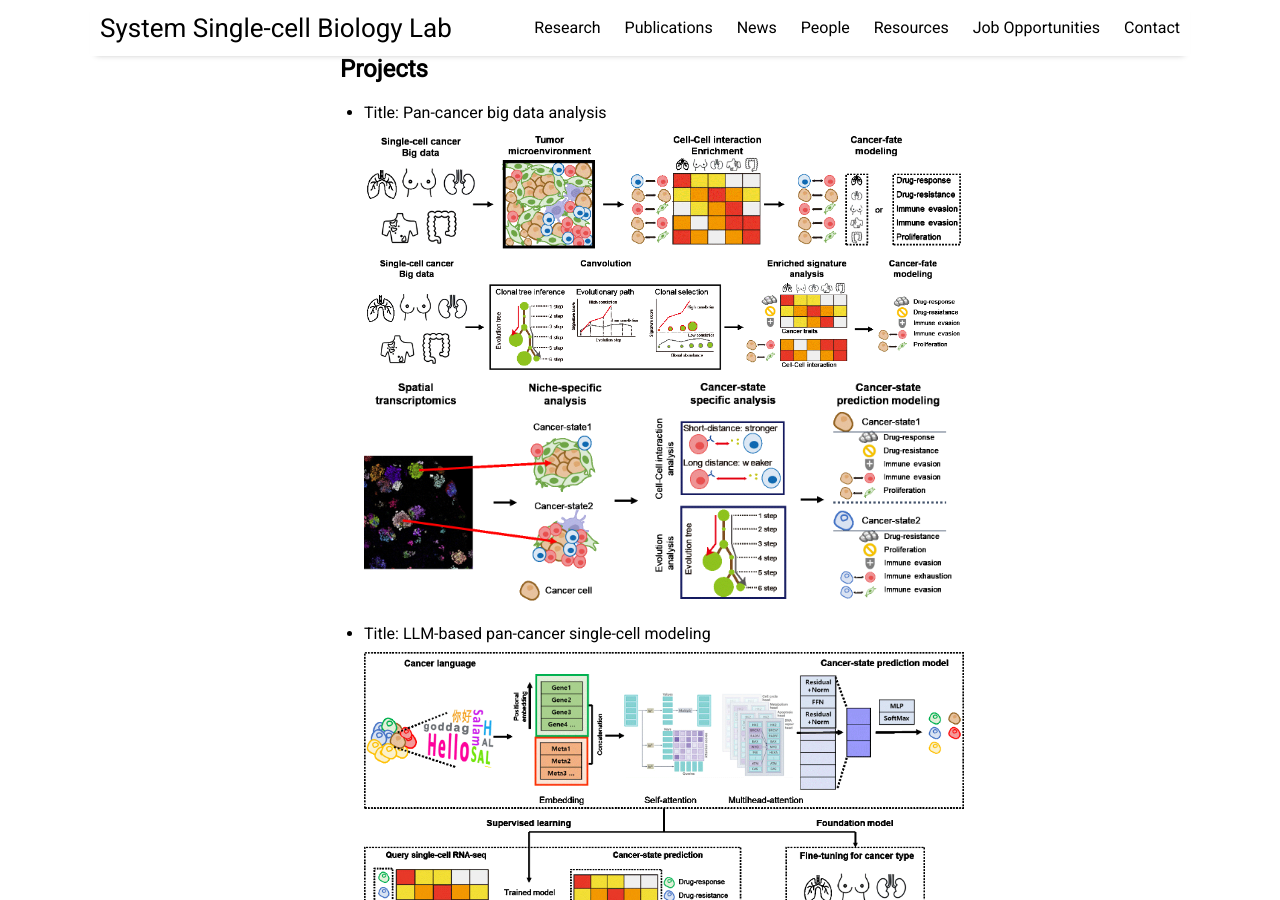
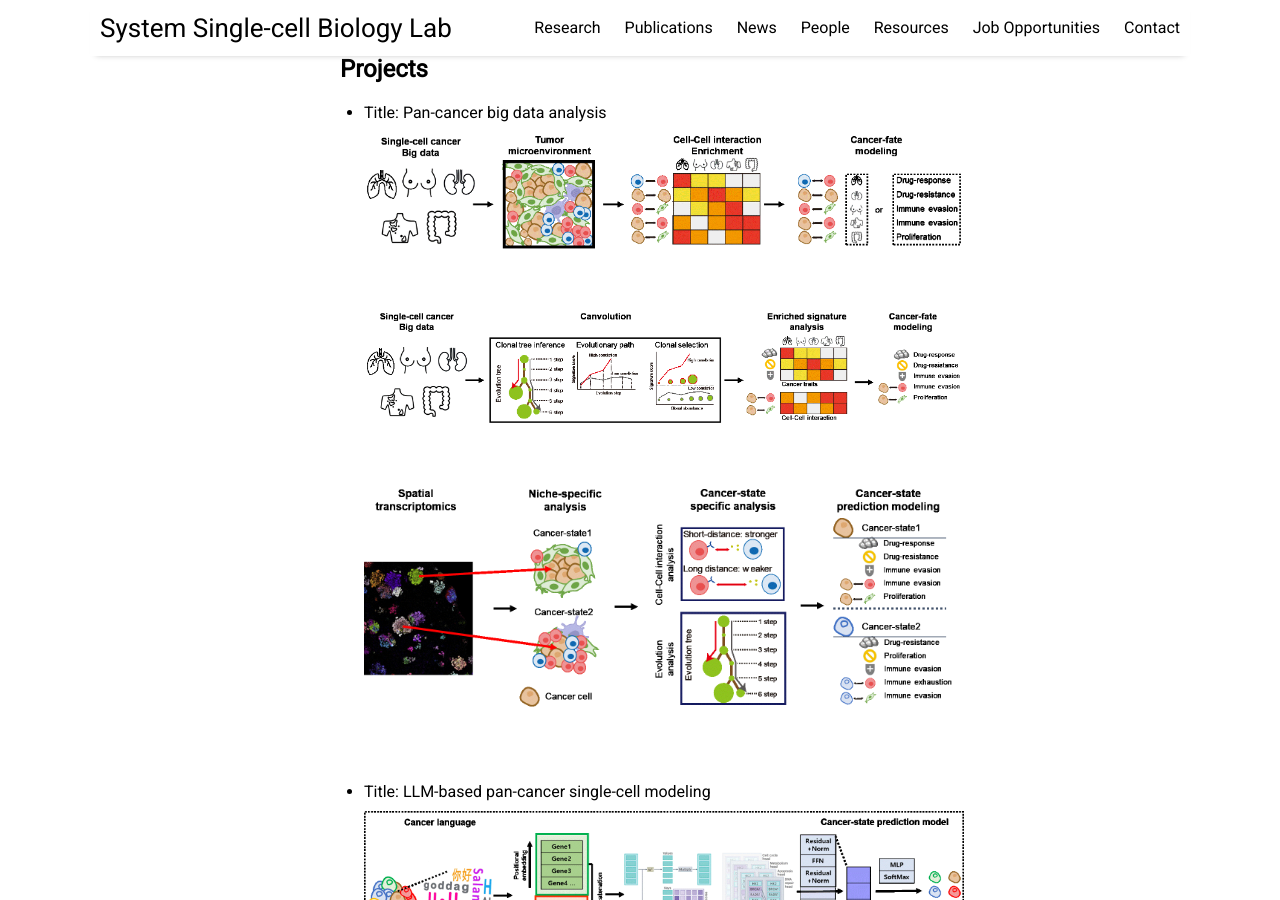
Before and after one commit to jaewon-cho/sdfasdf2dscf34fad.github.io, a Jekyll site: the page built from pages/research.md, in a window 1280 px wide and 900 px high, scrolled down 938 px. Built offline with Jekyll 4.4.1, drawn with Linux system fonts in a browser that asks for light colours; nearby versions of some CDN libraries.

Commit message:
Update research.md

```diff
--- a/pages/research.md
+++ b/pages/research.md
@@ -20,12 +20,12 @@ We are trying to establish a hidden feature with big "pan-cancer" data.
 
 ## Projects
 - Title: Pan-cancer big data analysis <br/>
-<img src="assets/img/bigdata_cell_cell.gif">
-<img src="assets/img/bigdata_evolution.gif">
-<img src="assets/img/bigdata_spatial.gif">
+<img src="assets/img/bigdata_cell_cell.gif"> <br/><br/>
+<img src="assets/img/bigdata_evolution.gif"> <br/><br/>
+<img src="assets/img/bigdata_spatial.gif"> <br/><br/>
 
 - Title: LLM-based pan-cancer single-cell modeling <br/>
-<img src="assets/img/cancer_llm.gif">
+<img src="assets/img/cancer_llm.gif"> <br/><br/>
 
 - Title: Single-cell TCR/BCR repertoire method optimazation <br/>
-<img src="assets/img/job.gif" width="100"/>
+<img src="assets/img/job.png" width="100"/> <br/><br/><br/>
```
